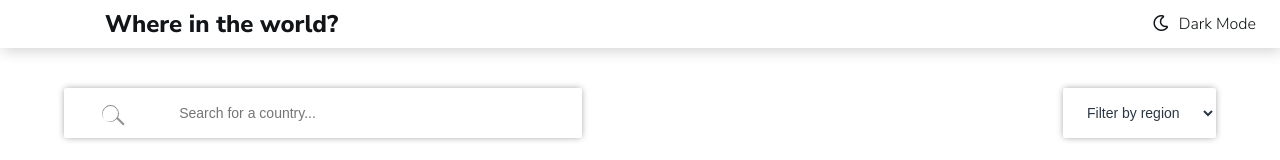
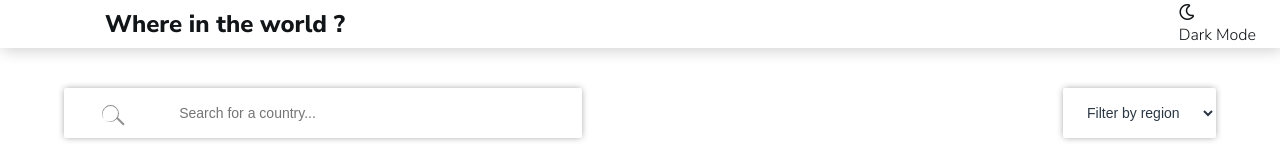
Before and after one commit to jojomensah89/REST, a React (Vite) app: page / in a window 1280 px wide. Shown: the top 160 px of the page. Built offline with nearby package versions, Linux system fonts and the light colour scheme; no server answers.

Commit message:
updated the components for the header

```diff
--- a/src/components/Header/index.tsx
+++ b/src/components/Header/index.tsx
@@ -1,4 +1,4 @@
-import { useContext } from "react";
+import { useContext, useEffect } from "react";
 import { FiMoon } from "react-icons/fi";
 import { ThemeContext } from "../../context/ThemeContextProvider";
 import Styles from "./styles.module.css";
@@ -9,11 +9,13 @@ export const Header = () => {
   return (
     <div className={Styles[theme]}>
       <header className={`${Styles.header}`}>
-        <h1>Where in the world?</h1>
-        <p
+        <div className={`${Styles.heading}`}>
+          <h1>Where in the world ?</h1>
+        </div>
+        <div
+          className={`${Styles.theme_switcher}`}
           onClick={() => {
             setTheme(theme === "light" ? "dark" : "light");
-            console.log(theme);
           }}
         >
           <p className={`${Styles.themeIcon}`}>
@@ -25,8 +27,8 @@ export const Header = () => {
               )}
             </span>
           </p>
-          <span>Dark Mode</span>
-        </p>
+          <p>Dark Mode</p>
+        </div>
       </header>
     </div>
   );
```
